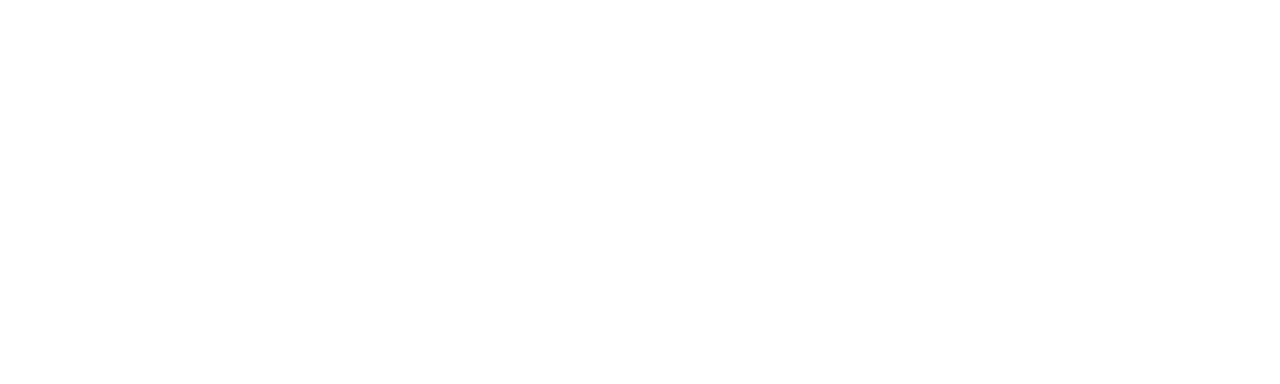
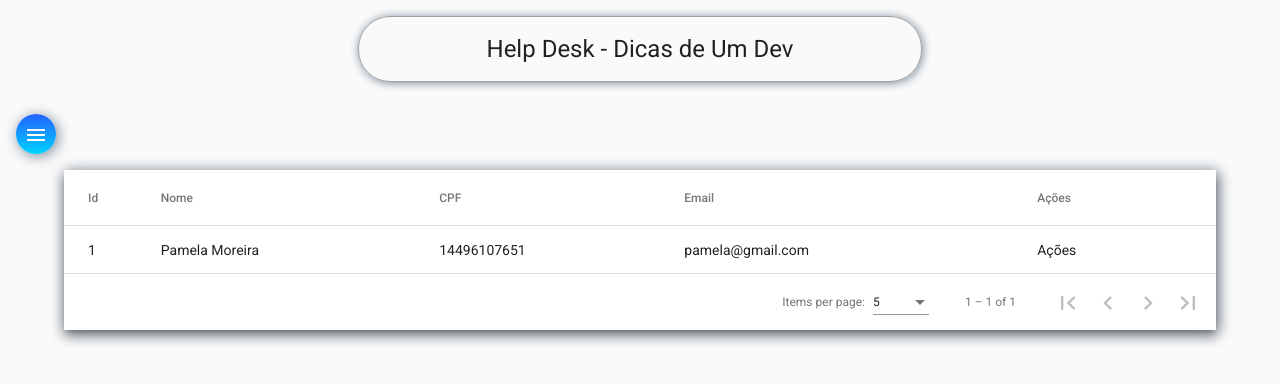
Before and after one commit to pamelamoreiras/helpdesk-front-ok, an Angular app: page /tecnicos in a window 1280 px wide. Before the commit this address led to /. Shown: the top 384 px of the page. Built offline with nearby package versions, Linux system fonts and the light colour scheme.

Commit message:
HTML e CSS do componente Tecnico list

```diff
--- a/src/app/app-routing.module.ts
+++ b/src/app/app-routing.module.ts
@@ -2,11 +2,13 @@
 import { RouterModule, Routes } from '@angular/router';
 import { HomeComponent } from './components/home/home.component';
 import { NavComponent } from './components/nav/nav.component';
+import { TecnicoListComponent } from './components/tecnico/tecnico-list/tecnico-list.component';
 
 const routes: Routes = [
   {
     path: '', component: NavComponent, children: [
-      {path: 'home', component : HomeComponent}
+      {path: 'home', component : HomeComponent},
+      {path: 'tecnicos', component: TecnicoListComponent}
     ]
   }
 ];
--- a/src/app/app.module.ts
+++ b/src/app/app.module.ts
@@ -28,6 +28,7 @@
 import { NavComponent } from './components/nav/nav.component';
 import { HomeComponent } from './components/home/home.component';
 import { HeaderComponent } from './components/header/header.component';
+import { TecnicoListComponent } from './components/tecnico/tecnico-list/tecnico-list.component';
 
 
 
@@ -36,7 +37,8 @@
     AppComponent,
     NavComponent,
     HomeComponent,
-    HeaderComponent
+    HeaderComponent,
+    TecnicoListComponent
   ],
   imports: [
     BrowserModule,
--- a/src/app/components/nav/nav.component.css
+++ b/src/app/components/nav/nav.component.css
@@ -23,7 +23,7 @@
 }
 
 .menu {
-    margin: 1rem 0 0 1rem;
+    margin: 1rem 0 1rem 1rem;
     color: white;
     background: linear-gradient(180deg, rgba(2,0,36,1) 0%, rgba(37,97,287,1) 0%, rgba(0, 212, 255, 1) 100%);
     box-shadow: 2px 2px 1em lightslategray;
--- a/src/app/components/nav/nav.component.html
+++ b/src/app/components/nav/nav.component.html
@@ -8,7 +8,7 @@
             <i class="material-icons">home</i>
             Home
         </a>
-        <a mat-list-item routerLink="/">
+        <a mat-list-item routerLink="tecnicos">
             <i class="material-icons">account_circle</i>
             Técnicos
         </a>
--- a/src/app/components/nav/nav.component.ts
+++ b/src/app/components/nav/nav.component.ts
@@ -11,7 +11,7 @@
   constructor(private router: Router) { }
 
   ngOnInit(): void {
-    this.router.navigate(['home'])
+    this.router.navigate(['tecnicos'])
   }
 
 }
--- /dev/null
+++ b/src/app/components/tecnico/tecnico-list/tecnico-list.component.css
@@ -0,0 +1,9 @@
+table {
+    width: 100%;
+  }
+
+.container{
+    width: 90%;
+    margin: auto;
+    box-shadow: 2px 2px 1em lightslategray;
+  }
--- /dev/null
+++ b/src/app/components/tecnico/tecnico-list/tecnico-list.component.html
@@ -0,0 +1,40 @@
+<div class="container">
+    <div class="mat-elevation-z8">
+        <table mat-table [dataSource]="dataSource">
+
+          <ng-container matColumnDef="position">
+            <th mat-header-cell *matHeaderCellDef> Id </th>
+            <td mat-cell *matCellDef="let element"> {{element.id}} </td>
+          </ng-container>
+
+          <ng-container matColumnDef="name">
+            <th mat-header-cell *matHeaderCellDef> Nome </th>
+            <td mat-cell *matCellDef="let element"> {{element.nome}} </td>
+          </ng-container>
+
+          <ng-container matColumnDef="weight">
+            <th mat-header-cell *matHeaderCellDef> CPF </th>
+            <td mat-cell *matCellDef="let element"> {{element.cpf}} </td>
+          </ng-container>
+
+          <ng-container matColumnDef="symbol">
+            <th mat-header-cell *matHeaderCellDef> Email </th>
+            <td mat-cell *matCellDef="let element"> {{element.email}} </td>
+          </ng-container>
+
+          <ng-container matColumnDef="acoes">
+            <th mat-header-cell *matHeaderCellDef> Ações </th>
+            <td mat-cell *matCellDef="let element"> Ações </td>
+          </ng-container>
+
+          <tr mat-header-row *matHeaderRowDef="displayedColumns"></tr>
+          <tr mat-row *matRowDef="let row; columns: displayedColumns;"></tr>
+        </table>
+
+        <mat-paginator [pageSizeOptions]="[5, 10, 20]"
+                       showFirstLastButtons
+                       aria-label="Select page of periodic elements">
+        </mat-paginator>
+      </div>
+
+</div>
--- /dev/null
+++ b/src/app/components/tecnico/tecnico-list/tecnico-list.component.ts
@@ -0,0 +1,39 @@
+import { Component, OnInit, ViewChild } from '@angular/core';
+import { MatPaginator } from '@angular/material/paginator';
+import { MatTableDataSource } from '@angular/material/table';
+import { Tecnico } from 'src/app/models/tecnico';
+
+@Component({
+  selector: 'app-tecnico-list',
+  templateUrl: './tecnico-list.component.html',
+  styleUrls: ['./tecnico-list.component.css']
+})
+export class TecnicoListComponent implements OnInit {
+
+  ELEMENT_DATA: Tecnico[] = [
+    {
+      id: 1,
+      nome: 'Pamela Moreira',
+      cpf: '14496107651',
+      email: 'pamela@gmail.com',
+      senha: '123',
+      perfis: ['0'],
+      dataCriacao: '19/08/2022'
+    }
+  ]
+
+  displayedColumns: string[] = ['position', 'name', 'weight', 'symbol', 'acoes'];
+  dataSource = new MatTableDataSource<Tecnico>(this.ELEMENT_DATA);
+
+  constructor() { }
+
+  ngOnInit(): void {
+  }
+
+  @ViewChild(MatPaginator) paginator: MatPaginator;
+
+  ngAfterViewInit() {
+    this.dataSource.paginator = this.paginator;
+  }
+
+}
--- /dev/null
+++ b/src/app/models/tecnico.ts
@@ -0,0 +1,9 @@
+export interface Tecnico {
+    id?: any;
+    nome: string;
+    cpf: string;
+    email: string;
+    senha: string;
+    perfis: string[];
+    dataCriacao: any;
+}
```
